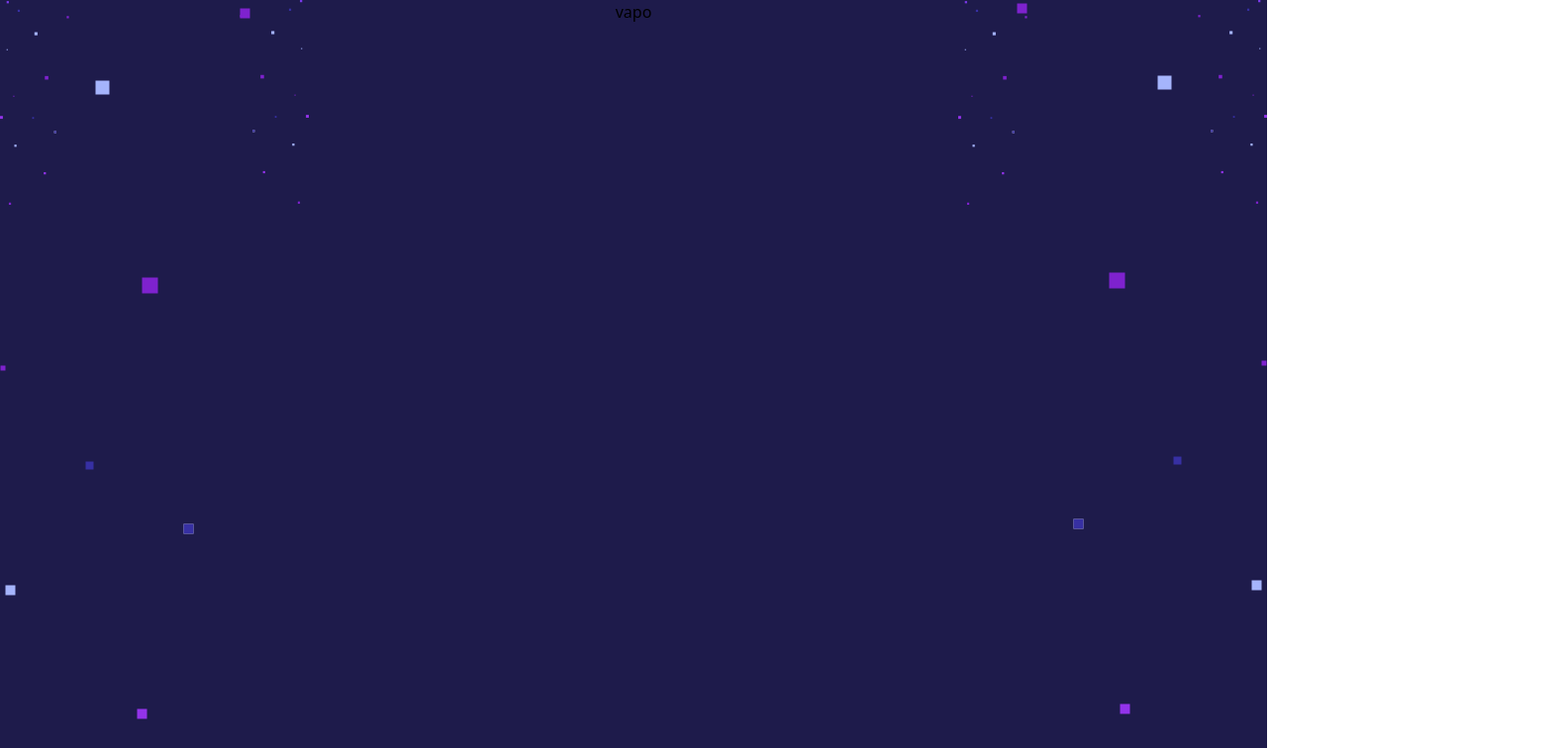
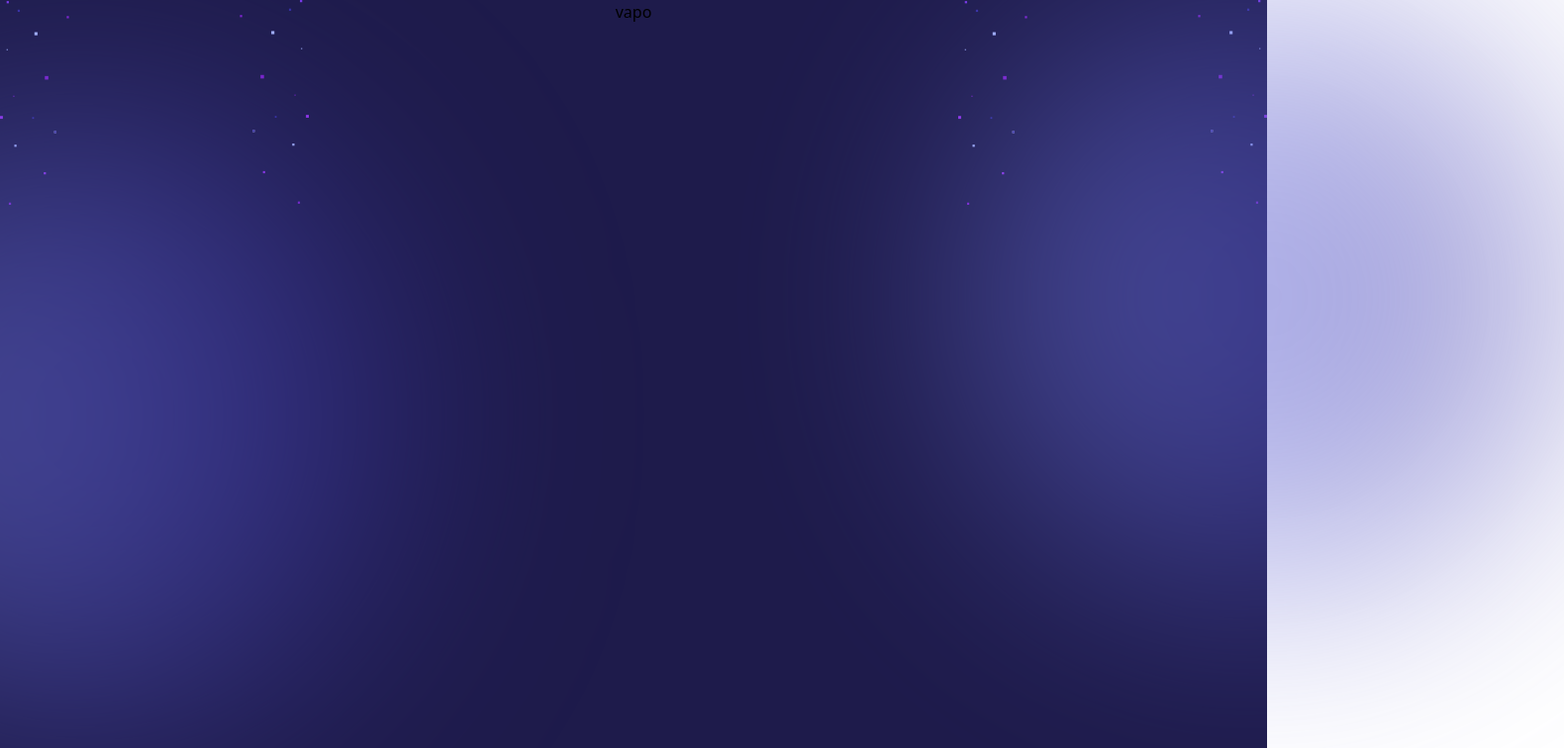
Before and after one commit to Guilherme-Matosoli/gambi-cloud-client, a Next.js app: page / in a window 1280 px wide. Shown: the top 756 px of the page at 99% size, 1580 px wide, since content can reach past the window. Built offline with nearby package versions, Linux system fonts and the light colour scheme.

Commit message:
add light propertys on tailwind config :fire:

```diff
--- a/tailwind.config.ts
+++ b/tailwind.config.ts
@@ -11,8 +11,16 @@ const config: Config = {
       backgroundImage: {
         "gradient-radial": "radial-gradient(var(--tw-gradient-stops))",
         "gradient-conic": "conic-gradient(from 180deg at 50% 50%, var(--tw-gradient-stops))",
-        "landing": "url('/backgroundImage.svg')"
       },
+      blur: {
+        "light": "calc(600px / 5)"
+      },
+      width: {
+        "light": "600px"
+      },
+      height: {
+        "light": "600px"
+      }
     },
   },
   plugins: [],
```
